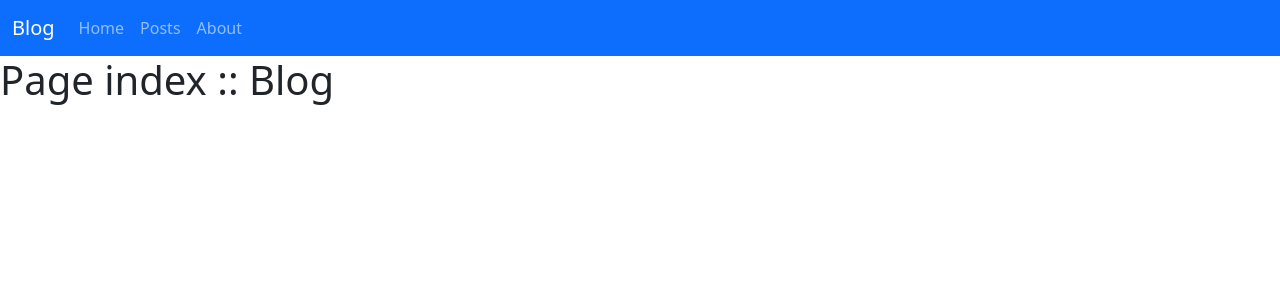
After one commit to Ya27cine/project_synf4_DQL, a Symfony app: template templates/blog/index.html.twig in a window 1280 px wide. The commit adds this page. Shown: the top 300 px of the page. Run offline with Twig, Linux system fonts and the light colour scheme; the template is opened without the code that fills it, so the values that code supplies are empty; some libraries are stand-ins or nearby versions.

Commit message:
create blog index & show

```diff
--- a/templates/base.html.twig
+++ b/templates/base.html.twig
@@ -11,11 +11,13 @@
 
         {% endblock %}
 
+
+    </head>
+    <body>
+        {% block body %}{% endblock %}
+
         {% block javascripts %}
             {#{{ encore_entry_script_tags('app') }}#}
         {% endblock %}
-    </head>
-    <body>
-        {% block body %}{% endblock %}
     </body>
 </html>
--- /dev/null
+++ b/templates/blog/index.html.twig
@@ -0,0 +1,22 @@
+{% extends "base.html.twig" %}
+
+{% block title %}{{ title }}!{% endblock %}
+
+
+{% block body %}
+{{  include("menu/menu.html.twig") }}
+
+    <h1 class="">Page index :: Blog</h1>
+
+<div class="row">
+    {% for post in data %}
+        <div class="col-md-5 my-2 mx-3">
+           <h4> <a href=" {{ path('blog-show',{'id': post.id})}}"> {{ post.title}}</a></h4>
+           <p> {{ post.content | slice(0, 77)}}...</p>
+           <div class="text-end">
+                 <span class="badge bg-warning text-dark">{{ post.published | date("m/d/Y")}}</span>
+            </div>
+        </div>
+     {% endfor %}
+
+{% endblock %}
--- /dev/null
+++ b/templates/menu/menu.html.twig
@@ -0,0 +1,17 @@
+<nav class="navbar navbar-expand-lg navbar-dark bg-primary">
+    <div class="container-fluid">
+        <a class="navbar-brand" href="#">Blog</a>
+        <button class="navbar-toggler" type="button" data-bs-toggle="collapse" data-bs-target="#main_nav"  aria-expanded="false" aria-label="Toggle navigation">
+            <span class="navbar-toggler-icon"></span>
+        </button>
+        <div class="collapse navbar-collapse" id="main_nav">
+            <ul class="navbar-nav">
+                <li class="nav-item "> <a class="nav-link" href="/">Home </a> </li>
+                <li class="nav-item active"><a class="nav-link" href="{{ path('blog-index')}}"> Posts </a></li>
+                 <li class="nav-item"><a class="nav-link" href="#"> About </a></li>
+            </ul>
+        </div>
+        <!-- navbar-collapse.// -->
+    </div>
+    <!-- container-fluid.// -->
+</nav>
```
Also changed, not shown: src/Controller/Blog/BlogController.php (added, +40 -0 lines), templates/blog/show.html.twig (added, +23 -0 lines).
